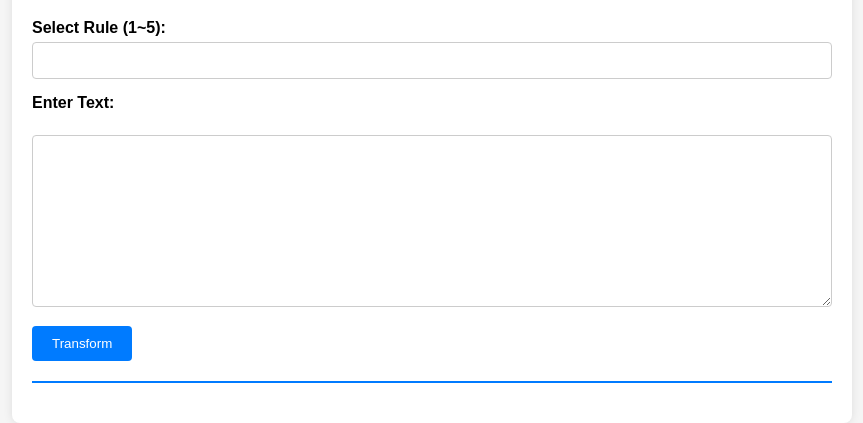
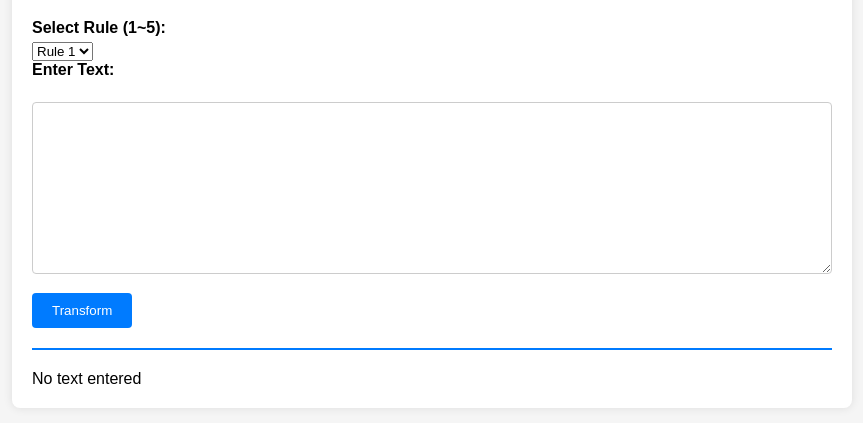
Before and after one commit to java-jaydev/transformer, a website: page index.html in a window 1280 px wide. Both pictures are taken after a click on the button "Transform". Shown: the part 81-504 px from the top of the page, without its empty margins (208-1071 px from the left). Drawn offline with Linux system fonts and the light colour scheme.

Commit message:
Add select dropdown for rule selection and handle case when no text is entered

```diff
--- a/index.html
+++ b/index.html
@@ -72,7 +72,13 @@
       <h1>Text Transformer</h1>
       <div>
         <label for="rule">Select Rule (1~5):</label>
-        <input type="text" id="rule" />
+        <select id="rule">
+          <option value="1">Rule 1</option>
+          <option value="2">Rule 2</option>
+          <option value="3">Rule 3</option>
+          <option value="4">Rule 4</option>
+          <option value="5">Rule 5</option>
+        </select>
       </div>
       <div>
         <label for="text">Enter Text:</label><br />
@@ -211,6 +217,12 @@
         const paragraphs = splitParagraphs(text);
         let output = "";
 
+        if (paragraphs.length === 0) {
+          document.getElementById("output").innerHTML = "No text entered";
+          alert("No text entered");
+          return;
+        }
+
         for (const paragraph of paragraphs) {
           output += "<p>" + transformParagraph(paragraph, rule) + "</p>";
         }
```
